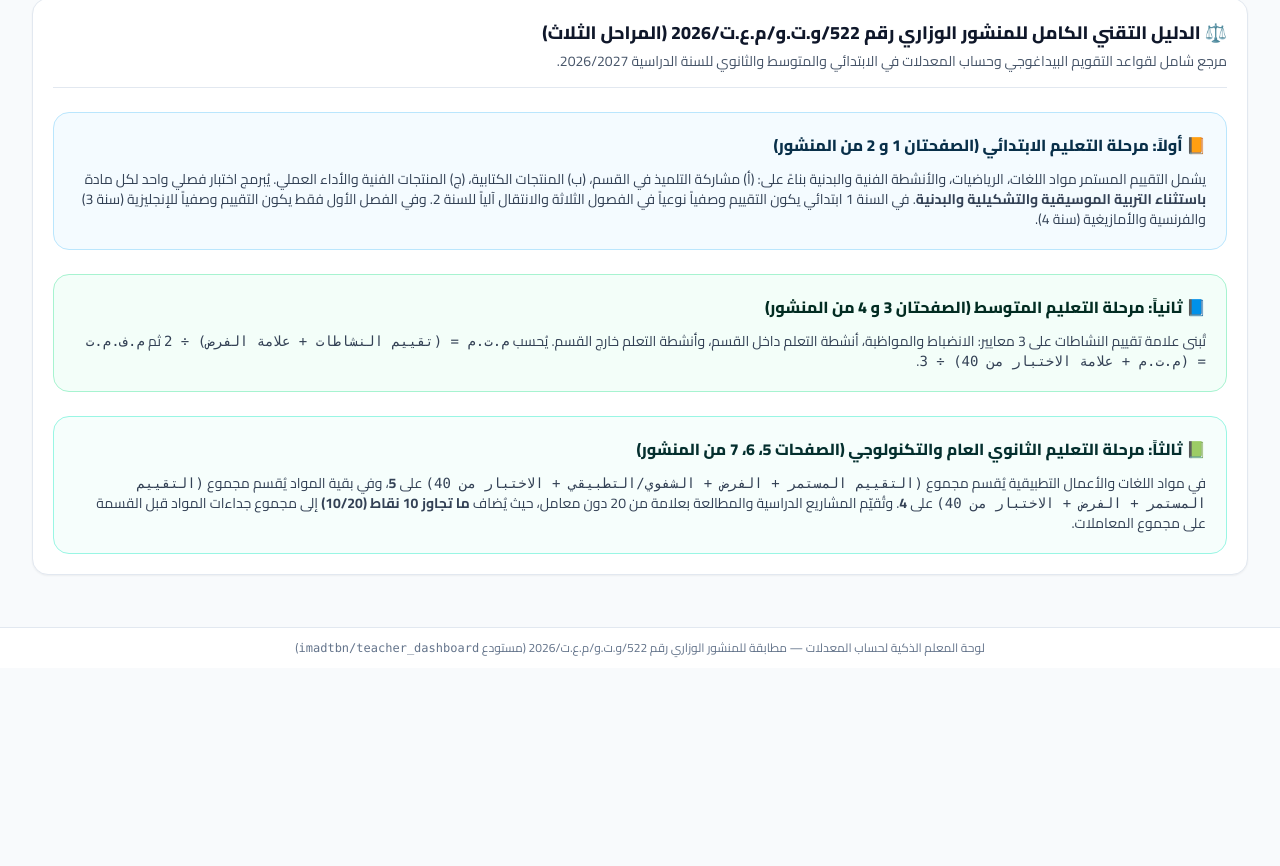
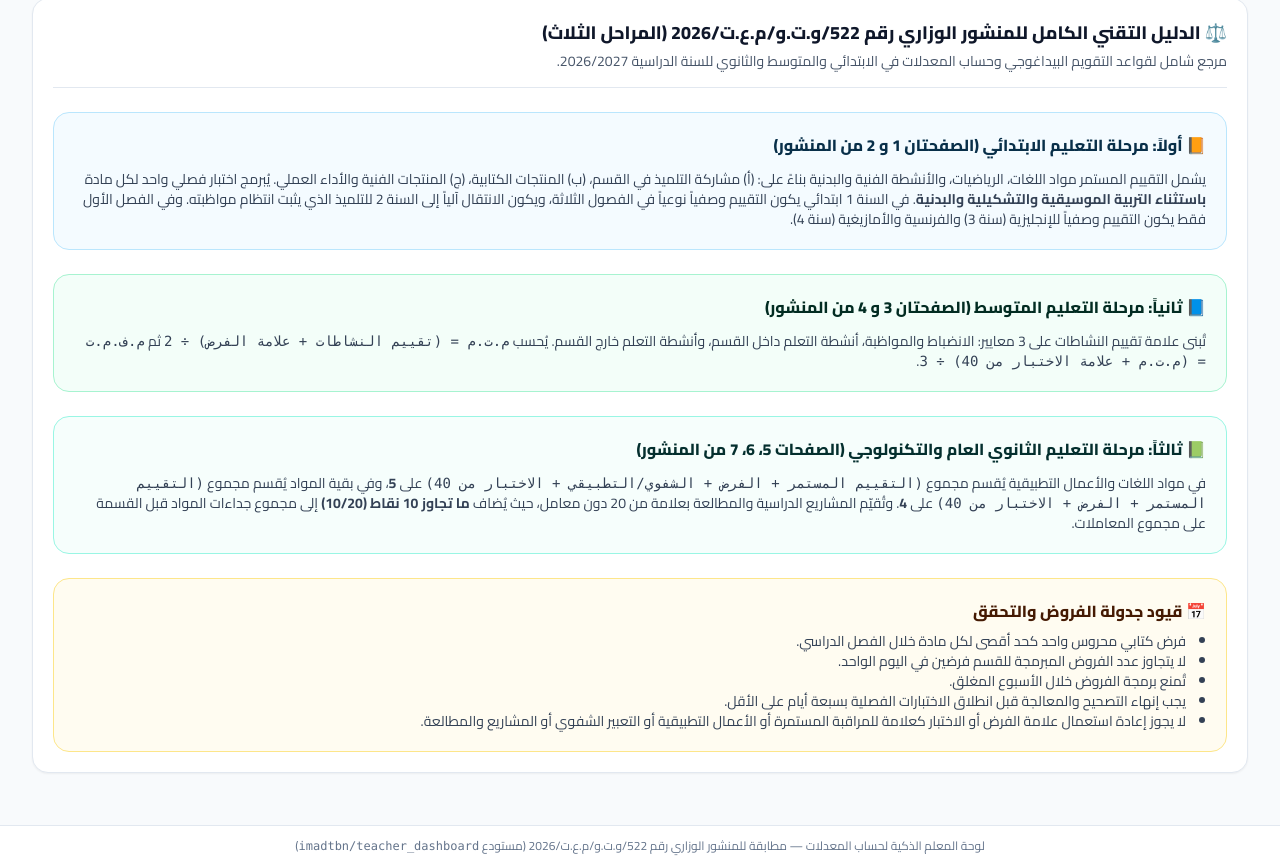
Before and after one commit to imadtbn/teacher_dashboard, a plain HTML site: page rules.html in a window 1280 px wide. Shown: the part 251-1117 px from the top of the page. Before the commit the page ends 919 px from the top, so only its background shows below. Drawn offline with nearby package versions, Linux system fonts and the light colour scheme.

Commit message:
docs: align first-grade promotion and scheduling rules with circular

```diff
--- a/rules.html
+++ b/rules.html
@@ -97,7 +97,7 @@
         <div class="bg-sky-50/70 border border-sky-200 rounded-2xl p-4 sm:p-5 space-y-3">
           <h3 class="text-base font-extrabold text-sky-950">📙 أولاً: مرحلة التعليم الابتدائي (الصفحتان 1 و 2 من المنشور)</h3>
           <p class="text-xs sm:text-sm text-slate-700 leading-relaxed">
-            يشمل التقييم المستمر مواد اللغات، الرياضيات، والأنشطة الفنية والبدنية بناءً على: (أ) مشاركة التلميذ في القسم، (ب) المنتجات الكتابية، (ج) المنتجات الفنية والأداء العملي. يُبرمج اختبار فصلي واحد لكل مادة <strong>باستثناء التربية الموسيقية والتشكيلية والبدنية</strong>. في السنة 1 ابتدائي يكون التقييم وصفياً نوعياً في الفصول الثلاثة والانتقال آلياً للسنة 2. وفي الفصل الأول فقط يكون التقييم وصفياً للإنجليزية (سنة 3) والفرنسية والأمازيغية (سنة 4).
+            يشمل التقييم المستمر مواد اللغات، الرياضيات، والأنشطة الفنية والبدنية بناءً على: (أ) مشاركة التلميذ في القسم، (ب) المنتجات الكتابية، (ج) المنتجات الفنية والأداء العملي. يُبرمج اختبار فصلي واحد لكل مادة <strong>باستثناء التربية الموسيقية والتشكيلية والبدنية</strong>. في السنة 1 ابتدائي يكون التقييم وصفياً نوعياً في الفصول الثلاثة، ويكون الانتقال آلياً إلى السنة 2 للتلميذ الذي يثبت انتظام مواظبته. وفي الفصل الأول فقط يكون التقييم وصفياً للإنجليزية (سنة 3) والفرنسية والأمازيغية (سنة 4).
           </p>
         </div>
 
@@ -113,6 +113,17 @@
           <p class="text-xs sm:text-sm text-slate-700 leading-relaxed">
             في مواد اللغات والأعمال التطبيقية يُقسم مجموع <code>(التقييم المستمر + الفرض + الشفوي/التطبيقي + الاختبار من 40)</code> على <strong>5</strong>، وفي بقية المواد يُقسم مجموع <code>(التقييم المستمر + الفرض + الاختبار من 40)</code> على <strong>4</strong>. وتُقيّم المشاريع الدراسية والمطالعة بعلامة من 20 دون معامل، حيث يُضاف <strong>ما تجاوز 10 نقاط (10/20)</strong> إلى مجموع جداءات المواد قبل القسمة على مجموع المعاملات.
           </p>
+        </div>
+
+        <div class="bg-amber-50/70 border border-amber-200 rounded-2xl p-4 sm:p-5 space-y-2">
+          <h3 class="text-base font-extrabold text-amber-950">📅 قيود جدولة الفروض والتحقق</h3>
+          <ul class="list-disc pr-5 text-xs sm:text-sm text-slate-700 leading-7">
+            <li>فرض كتابي محروس واحد كحد أقصى لكل مادة خلال الفصل الدراسي.</li>
+            <li>لا يتجاوز عدد الفروض المبرمجة للقسم فرضين في اليوم الواحد.</li>
+            <li>تُمنع برمجة الفروض خلال الأسبوع المغلق.</li>
+            <li>يجب إنهاء التصحيح والمعالجة قبل انطلاق الاختبارات الفصلية بسبعة أيام على الأقل.</li>
+            <li>لا يجوز إعادة استعمال علامة الفرض أو الاختبار كعلامة للمراقبة المستمرة أو الأعمال التطبيقية أو التعبير الشفوي أو المشاريع والمطالعة.</li>
+          </ul>
         </div>
       </div>
     </section>
```
